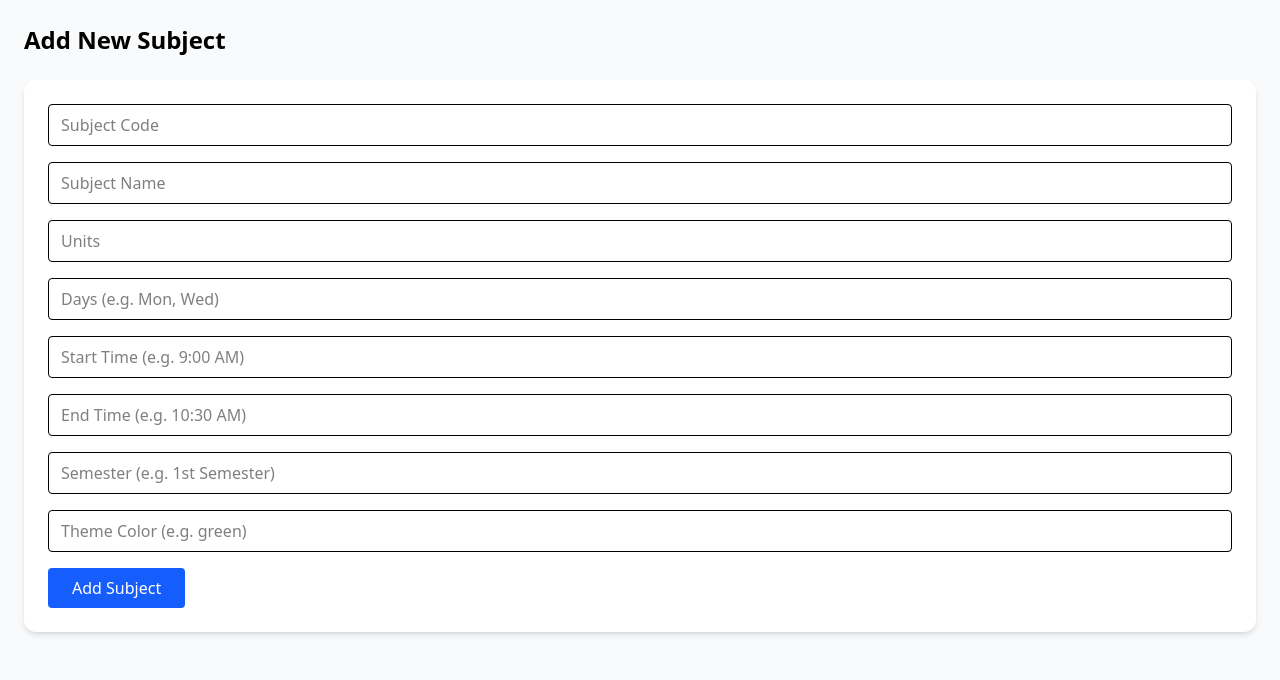
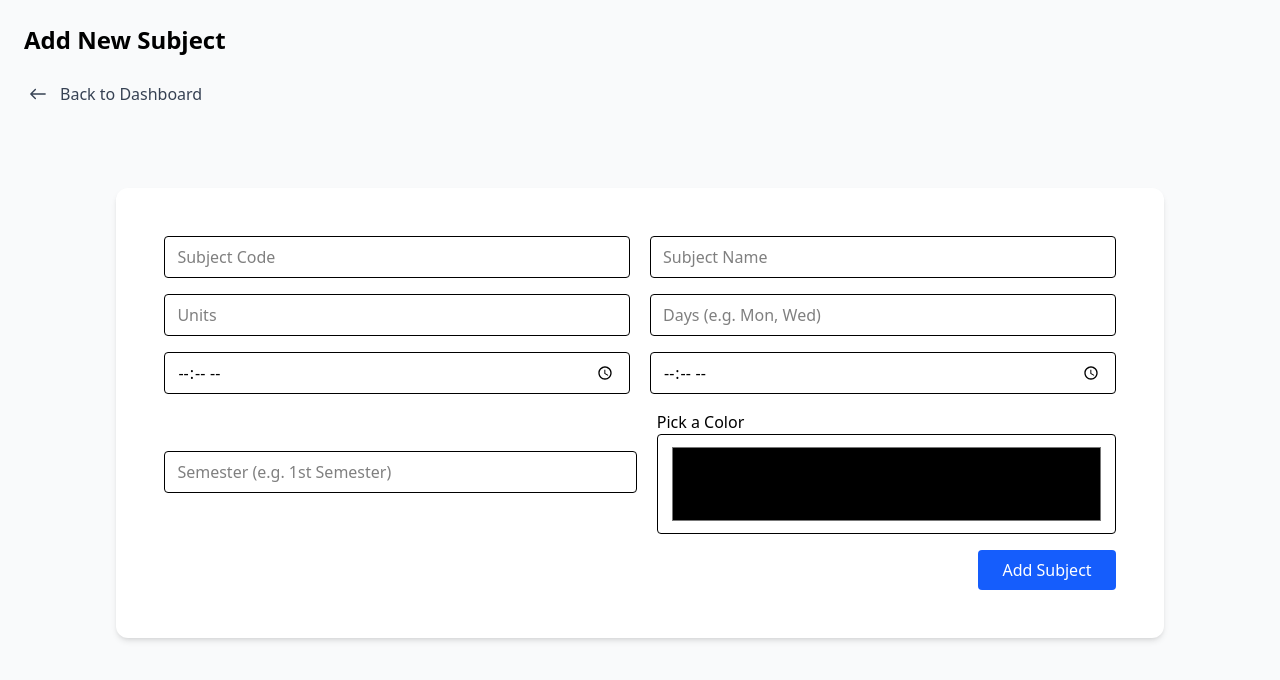
Before and after one commit to Cipher-Syntax/Course-Planner-Advanced, a React (Vite) app in the folder course-planner-advanced/: page /teacherAddSubject in a window 1280 px wide. Shown: the top 680 px of the page. Built offline with nearby package versions, Linux system fonts and the light colour scheme.

Commit message:
Updated: fields for adding subject

```diff
--- a/course-planner-advanced/src/components/Filtering.jsx
+++ b/course-planner-advanced/src/components/Filtering.jsx
@@ -39,7 +39,7 @@ const Filtering = ({ searchParams, setSearchParams }) => {
                         value={selectedDay}
                         onChange={(e) => updateParam("day", e.target.value)}
                     >
-                        <option value="">Day</option>
+                        <option value="">Days</option>
                         {
                             allDays.map((day, index) => (
                                 <option key={index} value={day.toLowerCase()}>{day}</option>
@@ -52,10 +52,10 @@ const Filtering = ({ searchParams, setSearchParams }) => {
                         value={selectedTeacher}
                         onChange={(e) => updateParam("teacher", e.target.value)}
                     >
-                        <option value="">Teacher</option>
+                        <option value="">Professors</option>
                         {
                             allTeachers.map((teacher, index) => (
-                                <option key={index} value={teacher.toLowerCase().replace(/\s+/g, "-")}>{teacher}</option>
+                                <option key={index} value={teacher.toLowerCase().replace(/\s+/g, "-")}>{teacher.toLowerCase().includes("Prof") ? teacher : `Prof ${teacher}`}</option>
                             ))
                         }
                     </select>
--- a/course-planner-advanced/src/components/TasksDetails.jsx
+++ b/course-planner-advanced/src/components/TasksDetails.jsx
@@ -92,7 +92,7 @@ const TasksDetails = ({ course, taskId }) => {
                             <tr>
                                 <td className="border px-3 py-2 font-bold" colSpan={2}>Total</td>
                                 <td className="border px-3 py-2 font-bold">
-                                    {task.criteria.reduce((total, crit) => total + (crit.score ?? 0), 0)}
+                                    {task.criteria.reduce((total, crit) => total + (Number(crit.score) ?? 0), 0)}
                                 </td>
                             </tr>
                         </tbody>
--- a/course-planner-advanced/src/pages/TeacherAddSubject.jsx
+++ b/course-planner-advanced/src/pages/TeacherAddSubject.jsx
@@ -1,5 +1,6 @@
 import React, { useState } from 'react';
-import { useNavigate } from 'react-router-dom';
+import { useNavigate, Link } from 'react-router-dom';
+import { IoIosArrowRoundBack } from 'react-icons/io';
 
 const TeacherAddSubject = () => {
     const navigate = useNavigate();
@@ -44,17 +45,39 @@ const TeacherAddSubject = () => {
         <div className="min-h-screen bg-gray-50 p-6">
         <h1 className="text-2xl font-bold mb-6">Add New Subject</h1>
 
-        <form onSubmit={handleSubmit} className="bg-white p-6 rounded-xl shadow-md space-y-4">
-            <input type="text" placeholder="Subject Code" value={code} onChange={(e) => setCode(e.target.value)} required className="w-full border rounded px-3 py-2" />
-            <input type="text" placeholder="Subject Name" value={name} onChange={(e) => setName(e.target.value)} required className="w-full border rounded px-3 py-2" />
-            <input type="number" placeholder="Units" value={units} onChange={(e) => setUnits(e.target.value)} required className="w-full border rounded px-3 py-2" />
-            <input type="text" placeholder="Days (e.g. Mon, Wed)" value={days} onChange={(e) => setDays(e.target.value)} required className="w-full border rounded px-3 py-2" />
-            <input type="text" placeholder="Start Time (e.g. 9:00 AM)" value={startTime} onChange={(e) => setStartTime(e.target.value)} required className="w-full border rounded px-3 py-2" />
-            <input type="text" placeholder="End Time (e.g. 10:30 AM)" value={endTime} onChange={(e) => setEndTime(e.target.value)} required className="w-full border rounded px-3 py-2" />
-            <input type="text" placeholder="Semester (e.g. 1st Semester)" value={semester} onChange={(e) => setSemester(e.target.value)} required className="w-full border rounded px-3 py-2" />
-            <input type="text" placeholder="Theme Color (e.g. green)" value={themeColor} onChange={(e) => setThemeColor(e.target.value)} required className="w-full border rounded px-3 py-2" />
+        <Link to="/teacherDashboard" className="flex items-center gap-2 text-gray-700 mb-6">
+            <IoIosArrowRoundBack size={28} />
+            <span>Back to Dashboard</span>
+        </Link>
 
-            <button type="submit" className="bg-blue-600 text-white px-6 py-2 rounded hover:bg-blue-700 transition">Add Subject</button>
+        <form onSubmit={handleSubmit} className="bg-white p-12 rounded-xl shadow-md space-y-4 w-[85%] mx-auto mt-[80px]">
+            <div className='flex items-center justify-between gap-x-5'>
+                <input type="text" placeholder="Subject Code" value={code} onChange={(e) => setCode(e.target.value)} required className="w-full border rounded px-3 py-2" />
+                <input type="text" placeholder="Subject Name" value={name} onChange={(e) => setName(e.target.value)} required className="w-full border rounded px-3 py-2" />
+            </div>
+
+            <div className='flex items-center justify-between gap-x-5'>
+                <input type="number" placeholder="Units" value={units} onChange={(e) => setUnits(e.target.value)} required className="w-full border rounded px-3 py-2" />
+                <input type="text" placeholder="Days (e.g. Mon, Wed)" value={days} onChange={(e) => setDays(e.target.value)} required className="w-full border rounded px-3 py-2" />
+            </div>
+
+            <div className='flex items-center justify-between gap-x-5'>
+                <input type="time" placeholder="Start Time (e.g. 9:00 AM)" value={startTime} onChange={(e) => setStartTime(e.target.value)} required className="w-full border rounded px-3 py-2" />
+                <input type="time" placeholder="End Time (e.g. 10:30 AM)" value={endTime} onChange={(e) => setEndTime(e.target.value)} required className="w-full border rounded px-3 py-2" />
+            </div>
+
+            <div className='flex items-center justify-between gap-x-5'>
+                <input type="text" placeholder="Semester (e.g. 1st Semester)" value={semester} onChange={(e) => setSemester(e.target.value)} required className="w-full border rounded px-3 py-2" />
+
+                <div className='w-full'>
+                    <label htmlFor="color">Pick a Color</label>
+                    <input type="color" placeholder="Theme Color (e.g. green)" value={themeColor} onChange={(e) => setThemeColor(e.target.value)} required className="w-full border rounded px-3 py-2 h-[100px]" />
+                </div>
+            </div>
+
+            <div className='flex items-center justify-end'>
+                <button type="submit" className="bg-blue-600 text-white px-6 py-2 rounded hover:bg-blue-700 cursor-pointer">Add Subject</button>
+            </div>
 
             {message && <p className="text-green-500 text-center mt-3">{message}</p>}
         </form>
```
